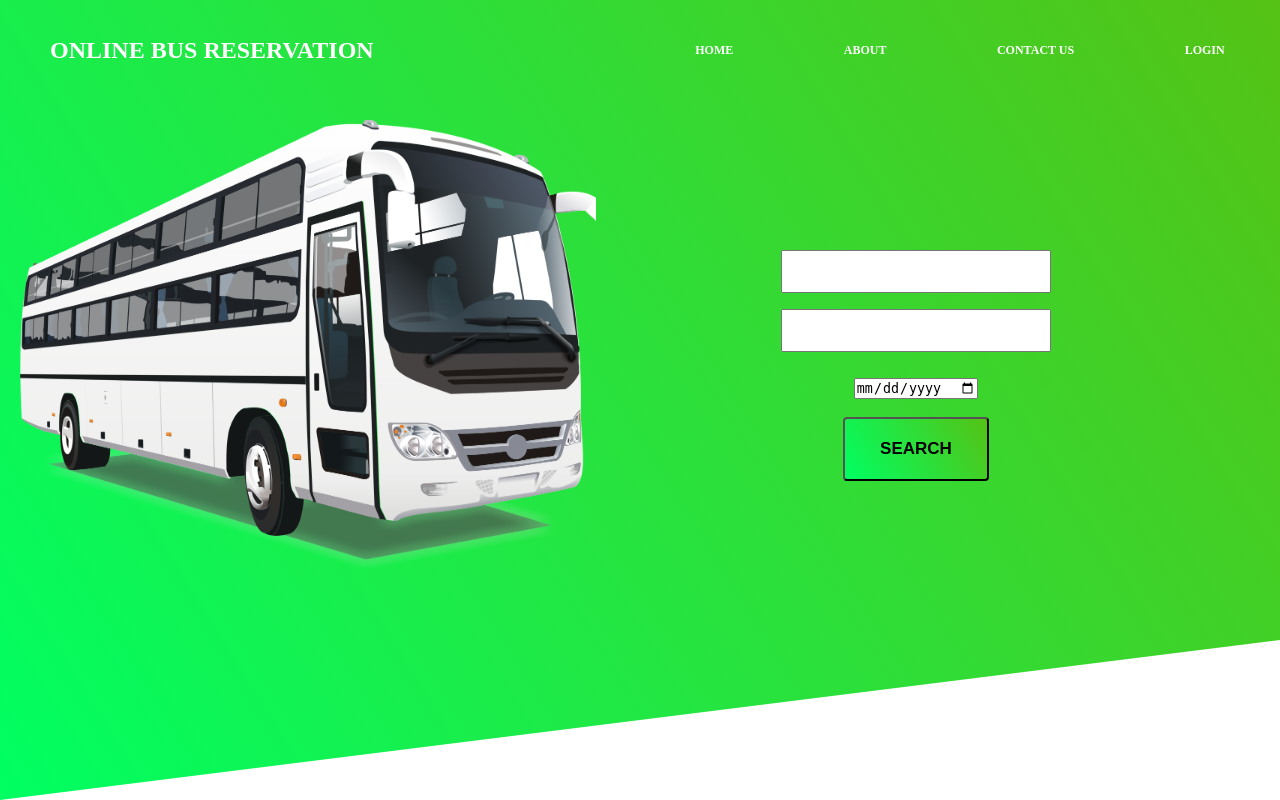
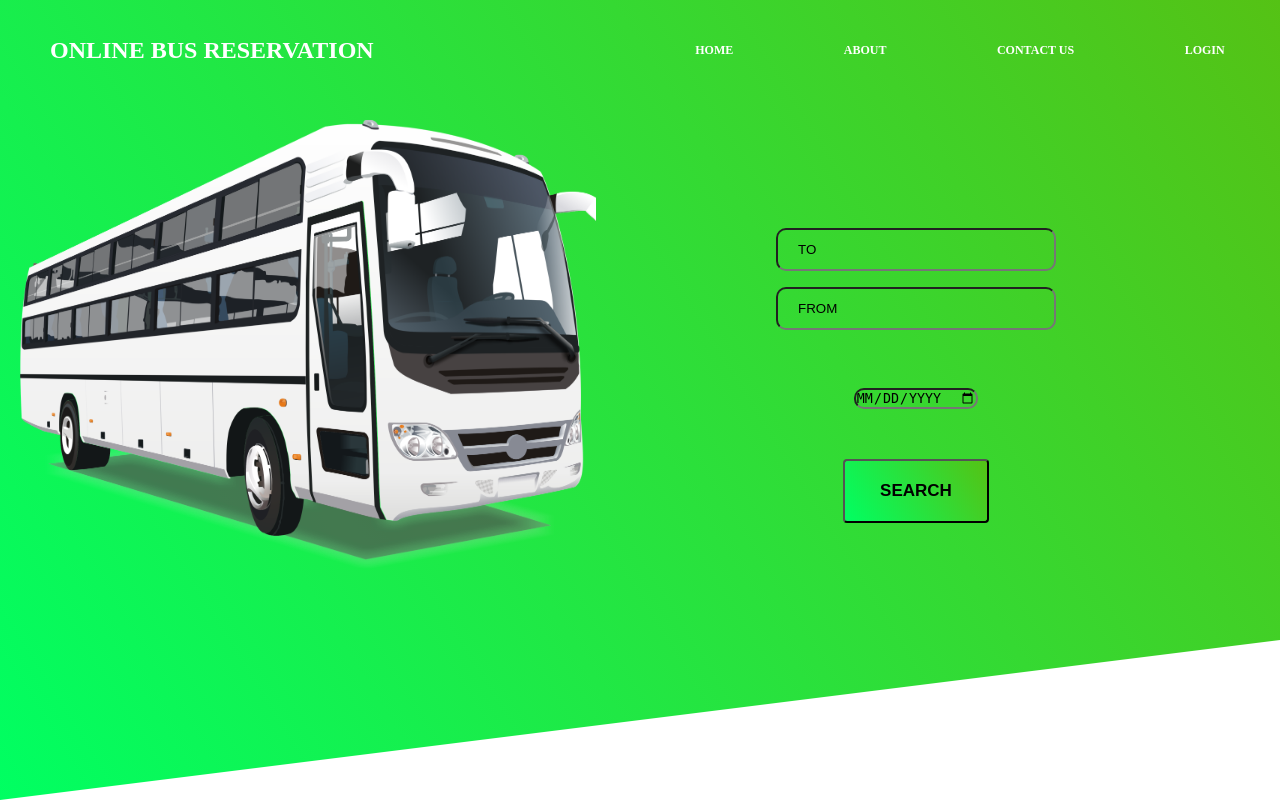
Before and after one commit to ASIF231/advancebus, a PHP site: page / in a window 1280 px wide. Run offline with PHP 8.4, Linux system fonts and the light colour scheme.

Commit message:
add js and improve style of html

```diff
--- a/css/style.css
+++ b/css/style.css
@@ -89,14 +89,30 @@ input[type=text] {
     margin: 8px 0;
     box-sizing: border-box;
   }
-  input[type=text]:focus {
-    background-color: lightblue;
+   input[type=text]:focus {
+
   }
 
   .style {
-    border: 0 solid black;
-    padding-top: 22px;
-    padding-right: 10px;
-    padding-bottom: 10px;
-    padding-left: 10px;
+  border-collapse: collapse;
 }
+.style:value{
+    color: transparent;
+}
+
+.fplace , .tplace{
+    margin:50px;
+    border-radius: 10px;
+    background-color: transparent;
+    text-transform: uppercase;
+    /* display: flex;  */
+    position: relative;
+}
+.date{
+    margin:50px;
+    border-radius: 10px;
+    background-color: transparent;
+    text-transform: uppercase;
+    /* display: flex;  */
+    position: relative;
+}
--- a/index.html
+++ b/index.html
@@ -2,8 +2,9 @@
 <html lang="en">
 <head>
 
-    <title>Document</title>
+    <title>Book My bus</title>
     <link rel="stylesheet" href="css/style.css">
+
 </head>
 <body>
     <header class="my_header">
@@ -26,16 +27,28 @@
             </div>
 
             <div class="right">
-                <form action="a.php" method="post" class="style">
-                <input type="text" name="from_place"><br>
-                <input type="text" name="to_place" ><br> <br>
-                <input type="date" name="date"><br> <br>
-                <input type="button" value="SEARCH" class="btnsearch">
-                </form>
+             <form action="a.php" method="post" class="style">
+                <div>
+                  <input type="text" name="from_place" data-message="Please Enter Origin city" autocomplete="off" class="fplace" value="To">
+                </div>
+
+                <div>
+                   <input type="text" name="to_place" value="From" data-message="Please Enter destiny city" autocomplete="off" class="tplace">
+                </div>
+                <div>
+                   <input type="date" name="date" class="date" value="Travel Date" value="f1()">
+                 </div>
+
+                 <div>
+                    <input type="button" value="SEARCH" class="btnsearch" >
+                  <div>
+            </form>
+
 
             </div>
         </section>
     </header>
+    <script type="text/javascript" src="js/myjs.js"></script>
+</body>
 
-</body>
 </html>
--- /dev/null
+++ b/js/myjs.js
@@ -0,0 +1 @@
+s
```
